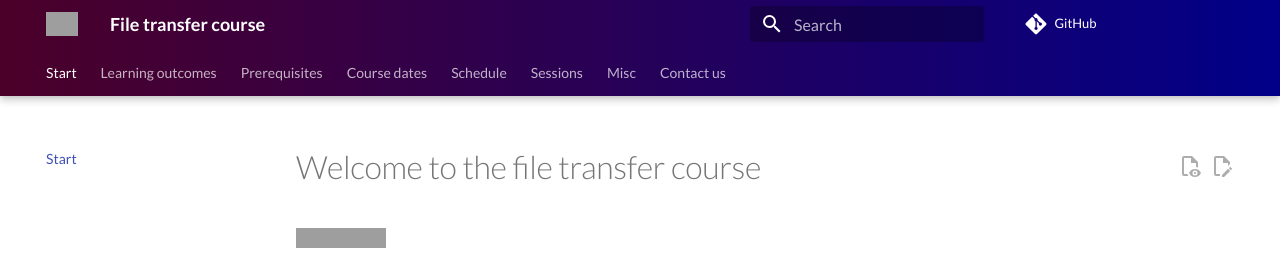
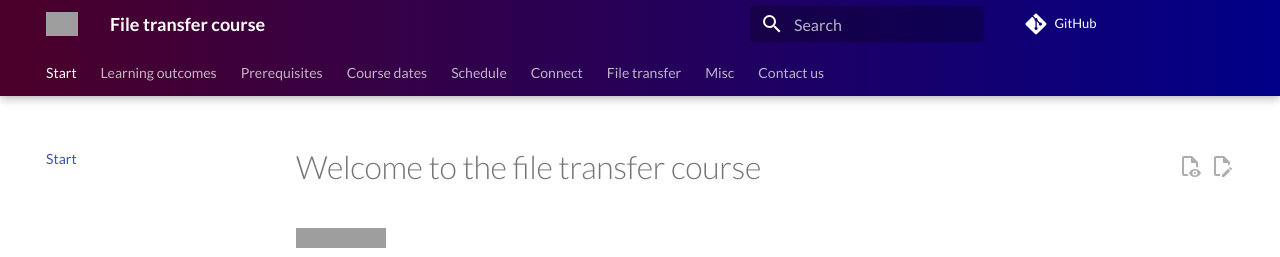
Before and after one commit to UPPMAX/naiss_file_transfer_course, an MkDocs documentation site: the page built from docs/index.md, in a window 1280 px wide. Shown: the top 257 px of the page. Built offline with MkDocs 1.6.1 and Material for MkDocs 9.7.7, drawn with Linux system fonts in a browser that asks for light colours; comment, search, counter and statistics services are not loaded; grey boxes are pictures that could not be loaded.

Commit message:
Use a 'Connect' and a 'File Transfer' main menu header

```diff
--- a/mkdocs.yml
+++ b/mkdocs.yml
@@ -8,9 +8,10 @@ nav:
   - Prerequisites: prereqs/README.md
   - Course dates: course_dates.md
   - Schedule: schedule.md
-  - Sessions:
+  - Connect:
     - Intro: sessions/intro.md
     - Login with terminal: sessions/login_terminal/README.md
+  - File transfer:
     - File transfer using scp: sessions/scp/README.md
     - File transfer using FileZilla: sessions/filezilla/README.md
     - File transfer using rsync: sessions/rsync/README.md
```
